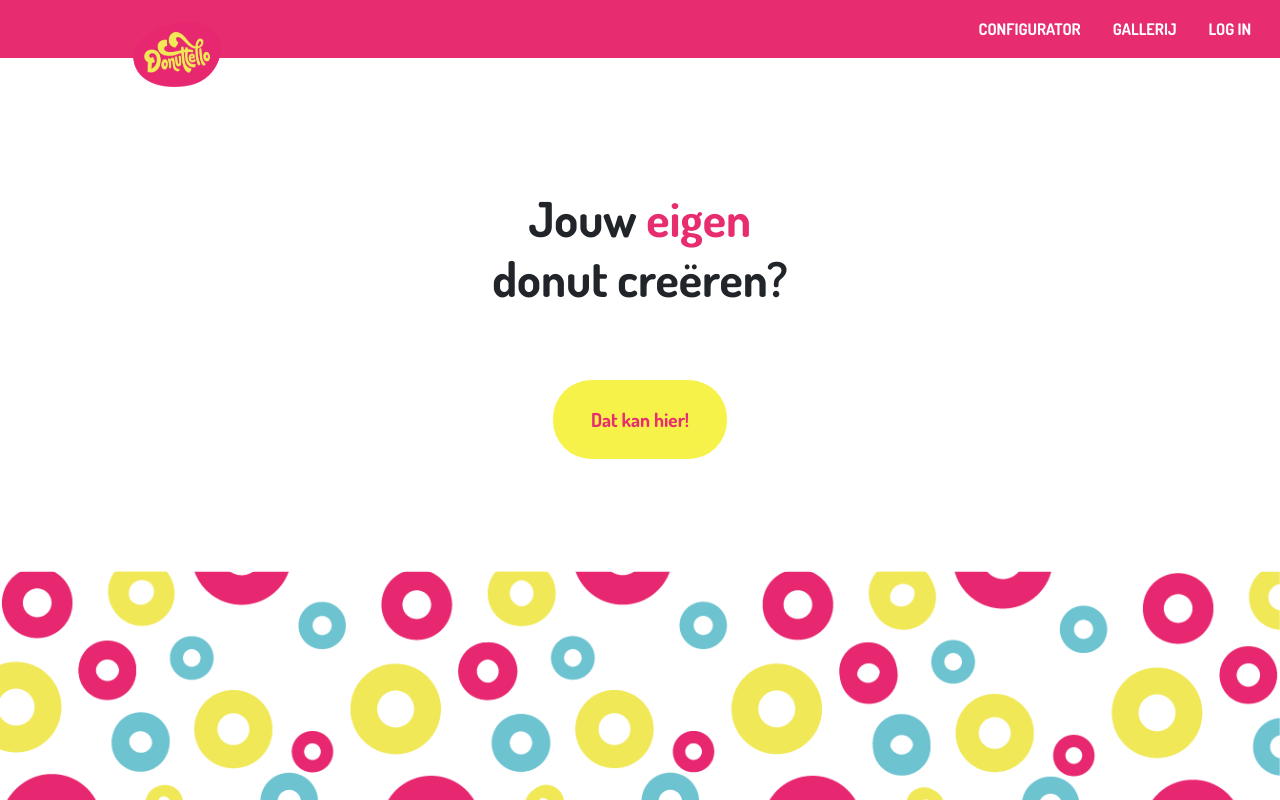
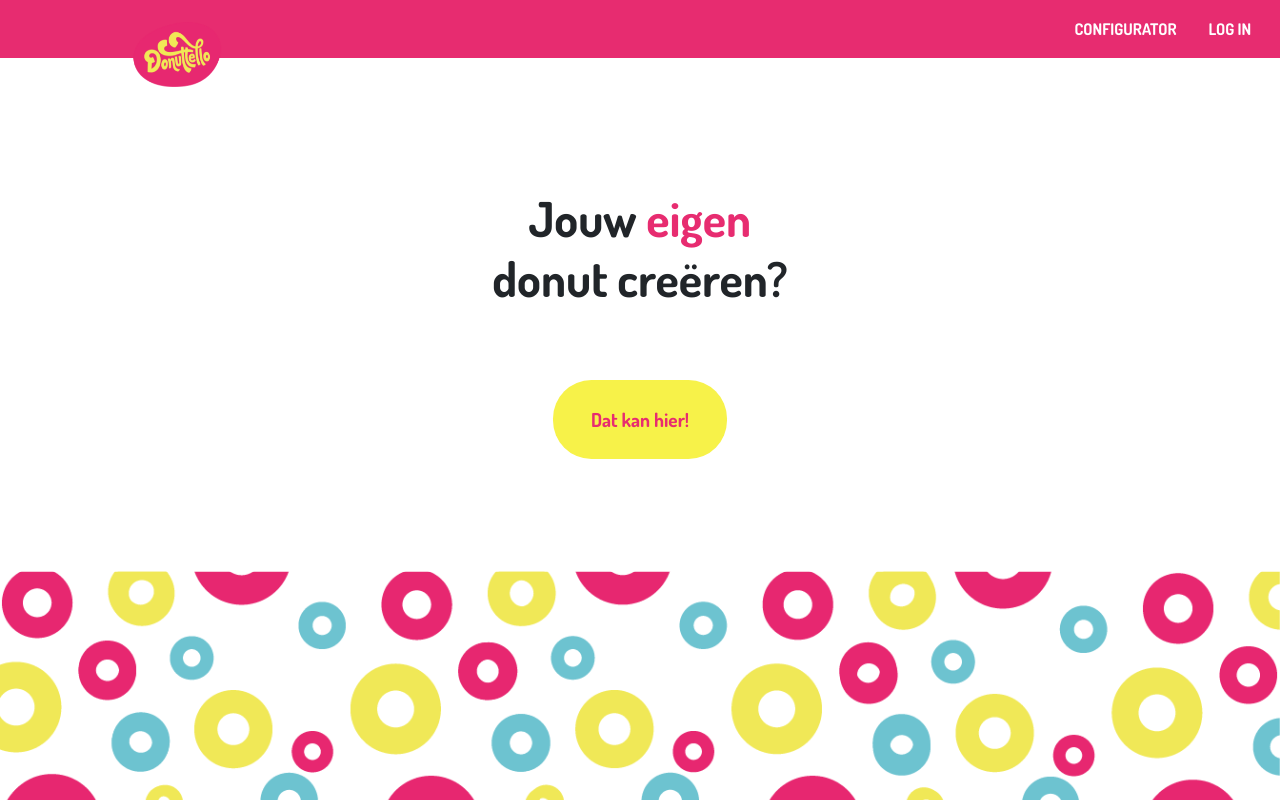
Before and after one commit to grietbeyens/Donuttello_Frontend, a Vue app: page / in a window 1280 px wide. Shown: the top 800 px of the page. Built offline with nearby package versions, Linux system fonts and the light colour scheme.

Commit message:
feat: display gallery if logged in

```diff
--- a/src/components/Navbar.vue
+++ b/src/components/Navbar.vue
@@ -34,9 +34,11 @@ watch(() => LoginState.loggedIn, (loggedIn) => {
     if (loggedIn) {
         document.querySelector(".login").innerHTML = "Profiel";
         document.querySelector(".login").href = "#/profiel";
+        document.querySelector("#gallerij").style.display = "inline-block";
     } else {
         document.querySelector(".login").innerHTML = "Log in";
         document.querySelector(".login").href = "#/login";
+        document.querySelector("#gallerij").style.display = "none";
     }
 });
 
@@ -56,7 +58,7 @@ onMounted(() => {
         </div>
         <div class="navbar__links">
             <a href="#/configurator">Configurator</a>
-            <a href="#/gallerij">Gallerij</a>
+            <a href="#/gallerij" id="gallerij">Gallerij</a>
             <a class="login" href="#/login">Log in</a>
         </div>
     </nav>
@@ -97,6 +99,10 @@ a {
     width: 6em;
 }
 
+#gallerij {
+    display: none;
+}
+
 @media screen and (max-width: 490px) {
     .navbar__links a {
         margin-right: 1em;
```
